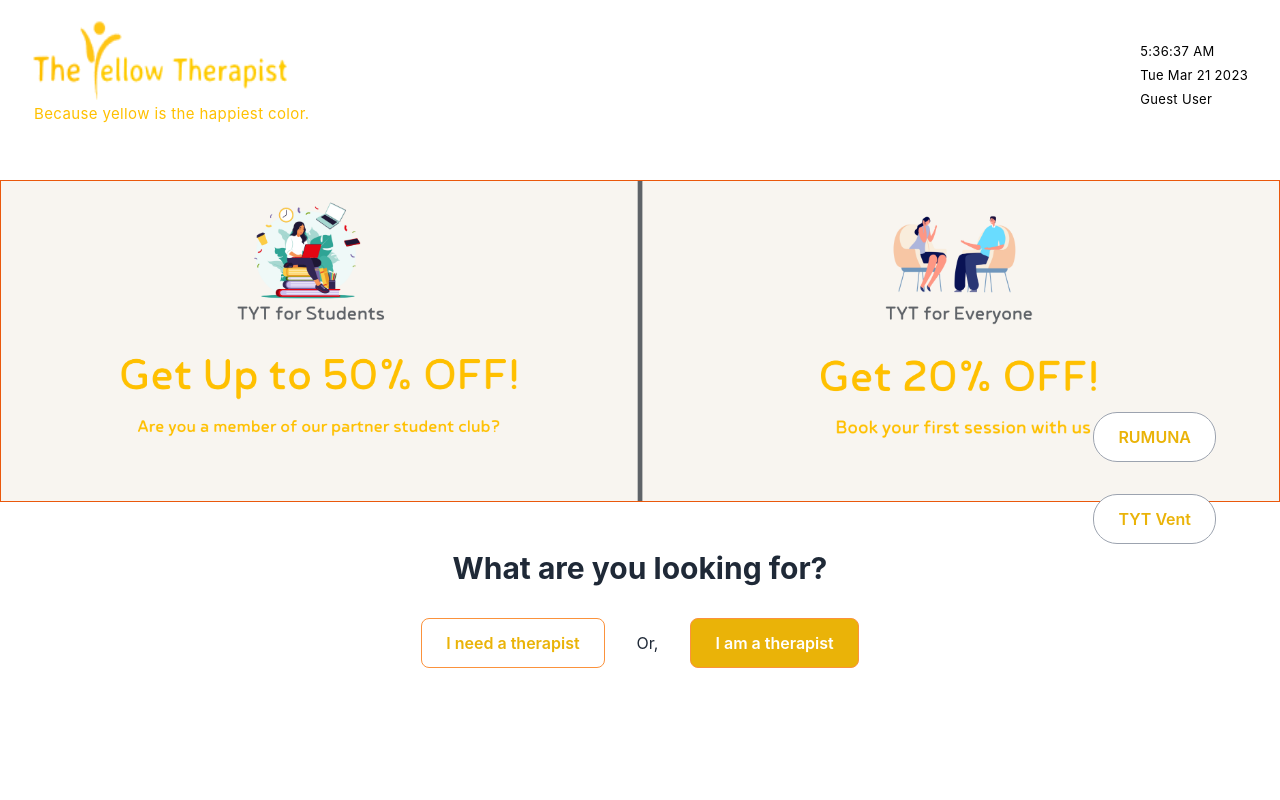
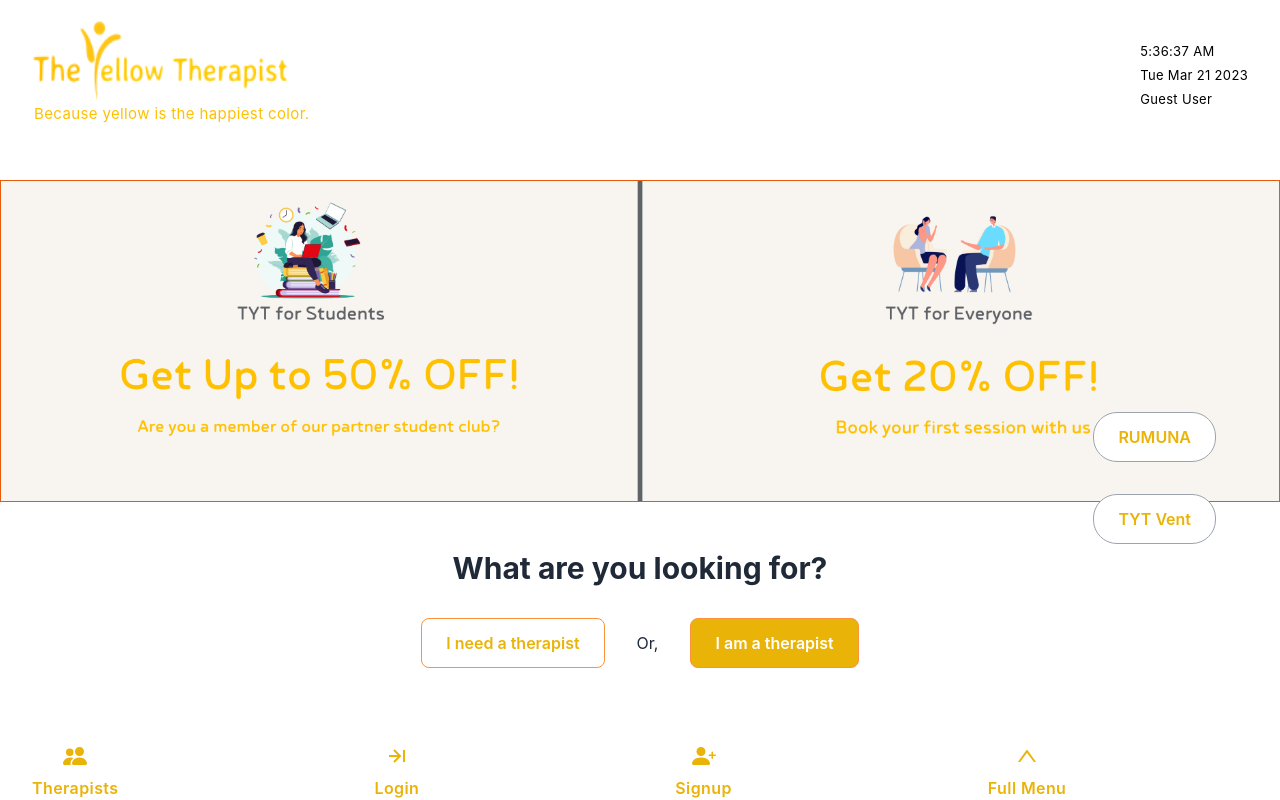
Before and after one commit to muktaranidas/The-Yellow-Therapist, a React (Create React App) app: page / in a window 1280 px wide. Shown: the top 800 px of the page. Built offline with nearby package versions, Linux system fonts and the light colour scheme.

Commit message:
fixed nav complete

```diff
--- a/src/Pages/Home/Home/DetailsAboutPage/DetailsAboutPage.js
+++ b/src/Pages/Home/Home/DetailsAboutPage/DetailsAboutPage.js
@@ -1,5 +1,5 @@
 import React from "react";
-import animation from "../../../../Images/Animation/leptop.mp4";
+import animation from "../../../../Images/Animation/leptop.gif";
 
 const DetailsAboutPage = () => {
   return (
--- a/src/Pages/Home/Home/FooterNav/FooterNav.css
+++ b/src/Pages/Home/Home/FooterNav/FooterNav.css
@@ -1,6 +1,7 @@
 .navbar {
-  height: 90px;
+  height: 20px;
   width: 100%;
-  /* background-color: red; */
-  /* position: fixed; */
+  background-color: white;
+  position: fixed;
+  bottom: 0px;
 }
--- a/src/Pages/Home/Home/FooterNav/FooterNav.js
+++ b/src/Pages/Home/Home/FooterNav/FooterNav.js
@@ -8,7 +8,7 @@
   const [isMenuOpen, setIsMenuOpen] = useState(false);
   const [show, setShow] = useState(true);
   const controlNavbar = () => {
-    if (window.scrollY > 100) {
+    if (window.scrollY < 1200) {
       setShow(false);
     } else {
       setShow(true);
@@ -22,10 +22,13 @@
     };
   }, []);
 
+  console.log(window.innerHeight);
   return (
     // <div className="nav">
     <div
-      className={`   navbar  px-4  py-5 mx-auto sm:max-w-xl md:max-w-full lg:max-w-screen-xl md:px-24 lg:px-8 ${show}`}
+      className={`navbar  px-4  py-5 mx-auto sm:max-w-xl md:max-w-full lg:max-w-screen-xl md:px-24 lg:px-8 ${
+        show && "hidden"
+      }`}
     >
       <div class="relative flex items-center  justify-center ">
         <ul class="flex  items-center space-x-64  hidden lg:flex">
```
Also changed, not shown: src/Images/Animation/leptop.gif (added), 1 other file (tests, documents, lock files or other folders).
